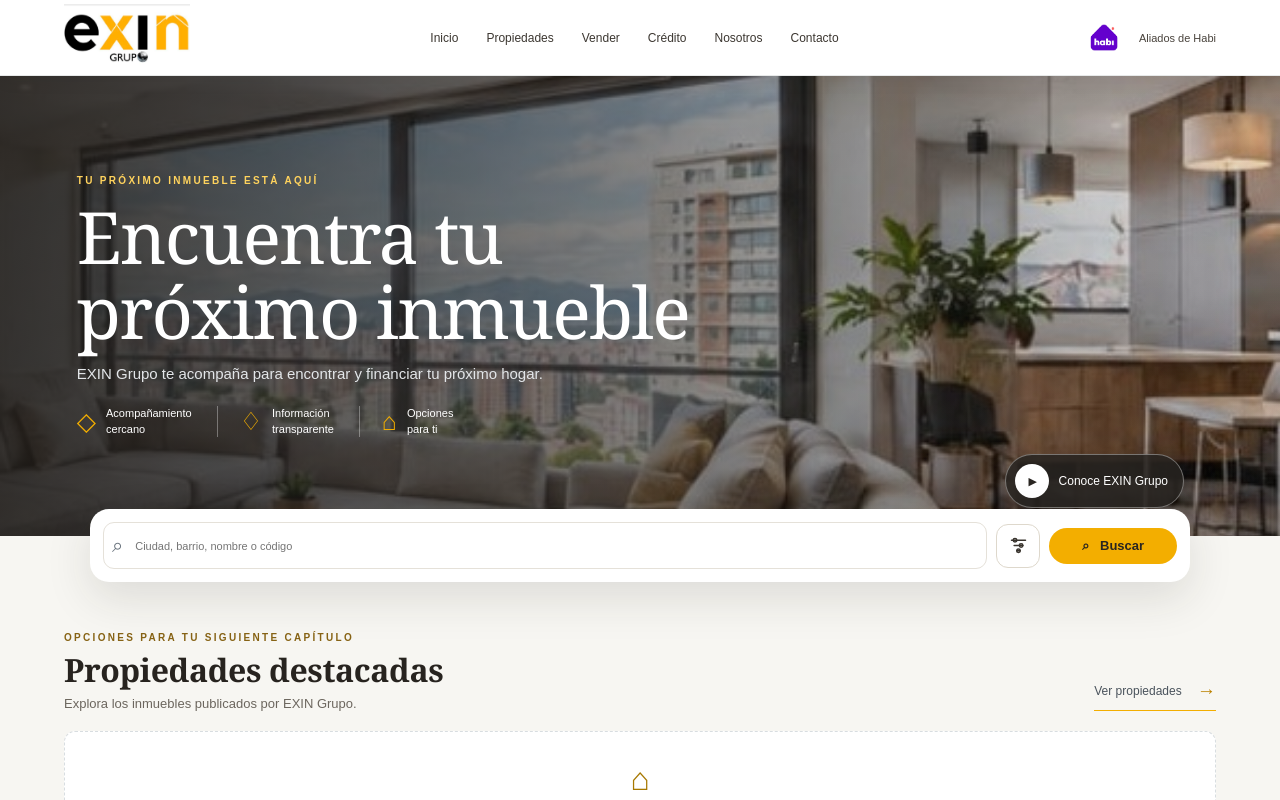
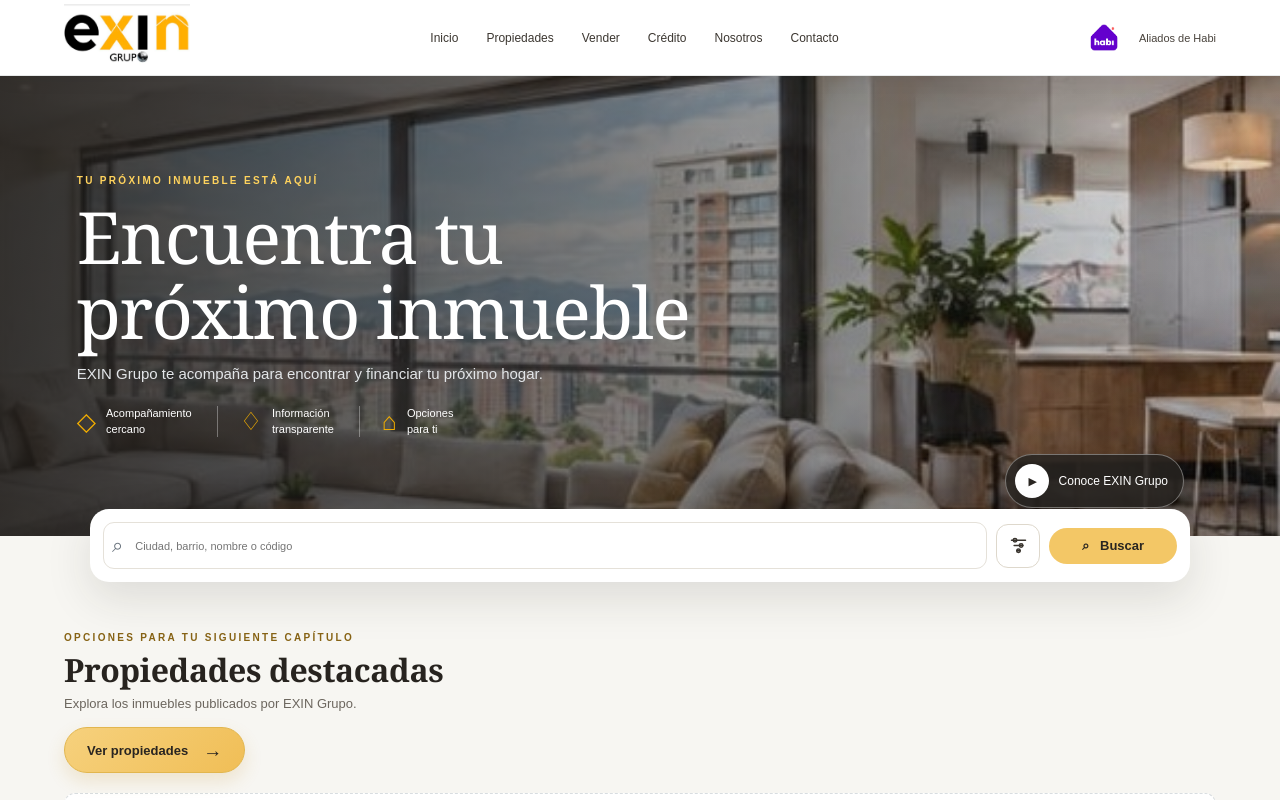
Before and after one commit to inmobiliariaexin-lgtm/exin-grupo, a Next.js app: page / in a window 1280 px wide. Shown: the top 800 px of the page. Built offline with nearby package versions, Linux system fonts and the light colour scheme; no server answers; the database is empty.

Commit message:
Emphasize featured properties call to action

```diff
--- a/app/(site)/page.tsx
+++ b/app/(site)/page.tsx
@@ -11,7 +11,7 @@ export default async function HomePage() {
   return <main>
     <section className="hero" id="inicio" style={{ backgroundImage: `url("${content.hero_image || '/assets/hero-referencia.jpg'}")` }}><div className="hero-shade" /><div className="hero-content"><p className="eyebrow">TU PRÓXIMO INMUEBLE ESTÁ AQUÍ</p><h1>{content.hero_title.split('\n').map((line, index) => <span key={line}>{index > 0 && <br />}<em>{index > 0 ? line : ''}</em>{index === 0 ? line : ''}</span>)}</h1><p className="hero-copy">{content.hero_subtitle}</p><div className="promise"><span>◇ <small>Acompañamiento<br />cercano</small></span><span>♢ <small>Información<br />transparente</small></span><span>⌂ <small>Opciones<br />para ti</small></span></div></div><Link className="video-link" href="/nosotros"><span className="play">▶</span> Conoce EXIN Grupo</Link></section>
     <PropertySearch cities={cities} propertyTypes={propertyTypes} rentEnabled={rentEnabled} />
-    {content.modules?.featured_properties !== false && <section className="section properties" id="propiedades"><div className="section-heading"><div><p className="eyebrow dark">OPCIONES PARA TU SIGUIENTE CAPÍTULO</p><h2>Propiedades destacadas</h2><p>Explora los inmuebles publicados por EXIN Grupo.</p></div><Link className="text-link" href="/propiedades">Ver propiedades <b>→</b></Link></div>{properties.length ? <div className="cards">{properties.map((property) => <PropertyCard property={property} key={property.id} />)}</div> : <div className="empty-properties"><span>⌂</span><h3>Estamos preparando el catálogo</h3><p>Las propiedades aparecerán aquí cuando EXIN Grupo las publique.</p><Link className="text-link" href="/contacto">Pregúntanos por opciones <b>→</b></Link></div>}</section>}
+    {content.modules?.featured_properties !== false && <section className="section properties" id="propiedades"><div className="section-heading"><div className="featured-heading-copy"><p className="eyebrow dark">OPCIONES PARA TU SIGUIENTE CAPÍTULO</p><h2>Propiedades destacadas</h2><p>Explora los inmuebles publicados por EXIN Grupo.</p><Link className="featured-properties-button" href="/propiedades">Ver propiedades <span aria-hidden="true">→</span></Link></div></div>{properties.length ? <div className="cards">{properties.map((property) => <PropertyCard property={property} key={property.id} />)}</div> : <div className="empty-properties"><span>⌂</span><h3>Estamos preparando el catálogo</h3><p>Las propiedades aparecerán aquí cuando EXIN Grupo las publique.</p><Link className="text-link" href="/contacto">Pregúntanos por opciones <b>→</b></Link></div>}</section>}
     {content.modules?.project_cta === true && <section className="mid-cta"><div className="cta-photo" /><div className="cta-copy"><p className="eyebrow">¿TIENES UN PROYECTO EN MENTE?</p><h2>Hagámoslo realidad,<br /><em>paso a paso.</em></h2><p>Encuentra opciones, explora financiación o vende tu inmueble con acompañamiento.</p><Link href="/contacto" className="button">Conversemos <span>→</span></Link></div><div className="service-points"><span>⌂<small>Propiedades<br />en venta</small></span><span>◷<small>Crédito<br />hipotecario</small></span><span>♡<small>Acompañamiento<br />cercano</small></span></div></section>}
     {(content.modules?.credit !== false || content.modules?.seller !== false) && <section className="section dual">{content.modules?.credit !== false && <article className="info-card credit-card"><div><p className="eyebrow">FINANCIACIÓN A TU MEDIDA</p><h2>{content.credit_title}</h2><p>Conoce opciones de crédito hipotecario y recibe orientación sobre los pasos a seguir.</p><Link className="button" href="/credito">Conocer opciones <span>→</span></Link></div><div className="line-art">⌂</div></article>}{content.modules?.seller !== false && <article className="info-card sell-card"><p className="eyebrow dark">¿ERES PROPIETARIO?</p><h2>{content.seller_title}</h2><p>Cuéntanos sobre tu inmueble y conversemos sobre su comercialización.</p><Link className="text-link" href="/vender">Quiero vender mi inmueble <b>→</b></Link></article>}</section>}
     {content.modules?.allies !== false && <section className="ally-strip"><img src="/assets/logo-habi.png" alt="Habi" /><div><strong>Aliado comercial</strong><p>EXIN Grupo mantiene una relación comercial con Habi.</p></div><Link href="/aliados" className="text-link">Conoce la relación <b>→</b></Link></section>}
--- a/app/ux-overrides.css
+++ b/app/ux-overrides.css
@@ -4,8 +4,8 @@ body{background:var(--color-background)}
 .topbar .nav{gap:28px}
 .topbar .nav a{font-size:12px;color:#3c3731}
 .nav-actions .text-link{font-size:11px;color:#49433c}
-.button{background:#f3ae00;color:#292521;border-radius:28px;padding:13px 21px}
-.button:hover{background:#ffc02c}
+.button{background:#f3c766;color:#292521;border-radius:28px;padding:13px 21px}
+.button:hover{background:#edbd51}
 .button-small{padding:11px 16px}
 .hero{height:460px;background-position:center 52%;padding-inline:max(calc((100vw - 1200px)/2),6%)}
 .hero-shade{background:linear-gradient(90deg,#211e1bd9 0%,#211e1b88 50%,#211e1b12 100%),linear-gradient(0deg,#1815121a,transparent)}
@@ -22,6 +22,11 @@ body{background:var(--color-background)}
 .eyebrow.dark{color:#876315}
 .section-heading h2,.info-card h2,.contact-band h2{font-family:Georgia,'Times New Roman',serif;letter-spacing:-.4px;font-weight:600}
 .section-heading h2{font-size:32px}
+.featured-heading-copy{display:flex;align-items:flex-start;flex-direction:column}
+.featured-properties-button{display:inline-flex;align-items:center;justify-content:center;gap:15px;margin-top:16px;min-height:46px;padding:0 22px;border:1px solid #e2b64e;border-radius:999px;background:linear-gradient(135deg,#f6d17d,#f0be56);box-shadow:0 8px 18px #c9973030;color:#292521;font-size:13px;font-weight:800;transition:transform .18s ease,box-shadow .18s ease,filter .18s ease}
+.featured-properties-button span{font-size:19px;line-height:1}
+.featured-properties-button:hover{transform:translateY(-2px);background:linear-gradient(135deg,#f7d88f,#f2c866);box-shadow:0 12px 22px #c9973038}
+.featured-properties-button:focus-visible{outline:3px solid #bf8200;outline-offset:3px}
 .section-heading p:not(.eyebrow){color:#6c665e}
 .text-link{border-color:#f3ae00}
 .text-link b{color:#bc8200}
```
